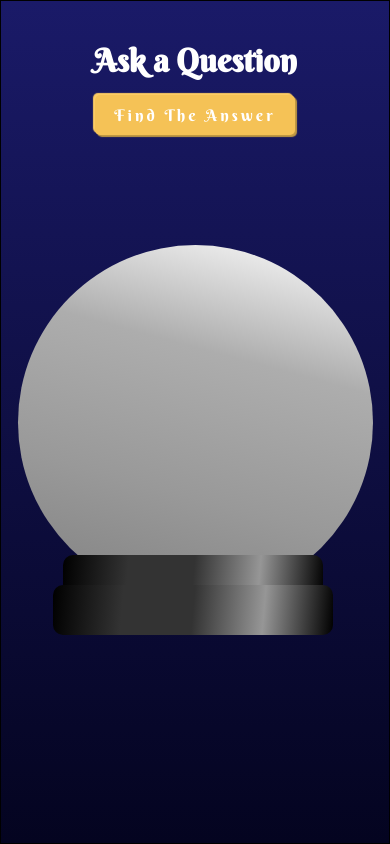
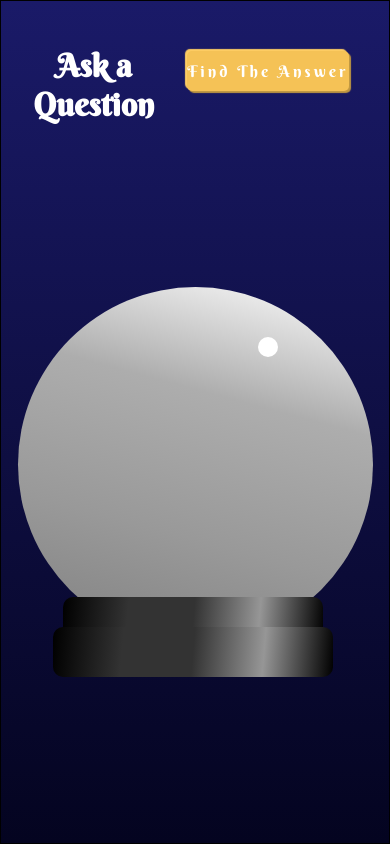
Before and after one commit to elshaw82/Crystal-Ball, a plain HTML site: page index.html in a window 390 px wide. Drawn offline with Linux system fonts and the light colour scheme.

Commit message:
Mobile styles added

```diff
--- a/index.html
+++ b/index.html
@@ -8,8 +8,8 @@
 </head>
 <body>
     <div id="container">
-        <h1 class="intro">Ask a Question</h1>
-        <button class="ask">Find The Answer</button>
+      <div class="header"><h1 class="intro">Ask a Question</h1>
+        <button class="ask">Find The Answer</button></div>
     <div class="crystal-ball">
        <div class="glass">
            <div class="inner"></div>
--- a/style.css
+++ b/style.css
@@ -20,8 +20,13 @@
     background-image: linear-gradient(rgb(26, 26, 104), rgb(4, 4, 32));
 }
 
+.header {
+    display: flex;
+    align-items: baseline;
+}
+
 .intro {
-    padding-top: 40px;
+    padding: 45px 35px 0 10px;
     text-align: center;
     animation: fadeIn ease 4s;
     color:white;
@@ -73,7 +78,7 @@
     box-shadow: -4px -5px 100px white;
 }
 
-#inner {
+.inner {
     position: relative;
     top:50px;
     left:240px;
@@ -139,3 +144,23 @@
       opacity:1;
     }
   }
+
+  @media only screen and (max-width: 400px) {
+    .crystal-ball {
+        position: absolute;
+        top:55%;
+        left:50%;
+        transform: translate(-50%, -50%);
+    }
+    .intro {
+        padding: 45px 10px 0 10px;
+        text-align: center;
+        animation: fadeIn ease 4s;
+        color:white;
+        font-family: 'Berkshire Swash', cursive;
+    }
+    .ask {
+        margin-right: 40px;
+    }
+
+  }
```
